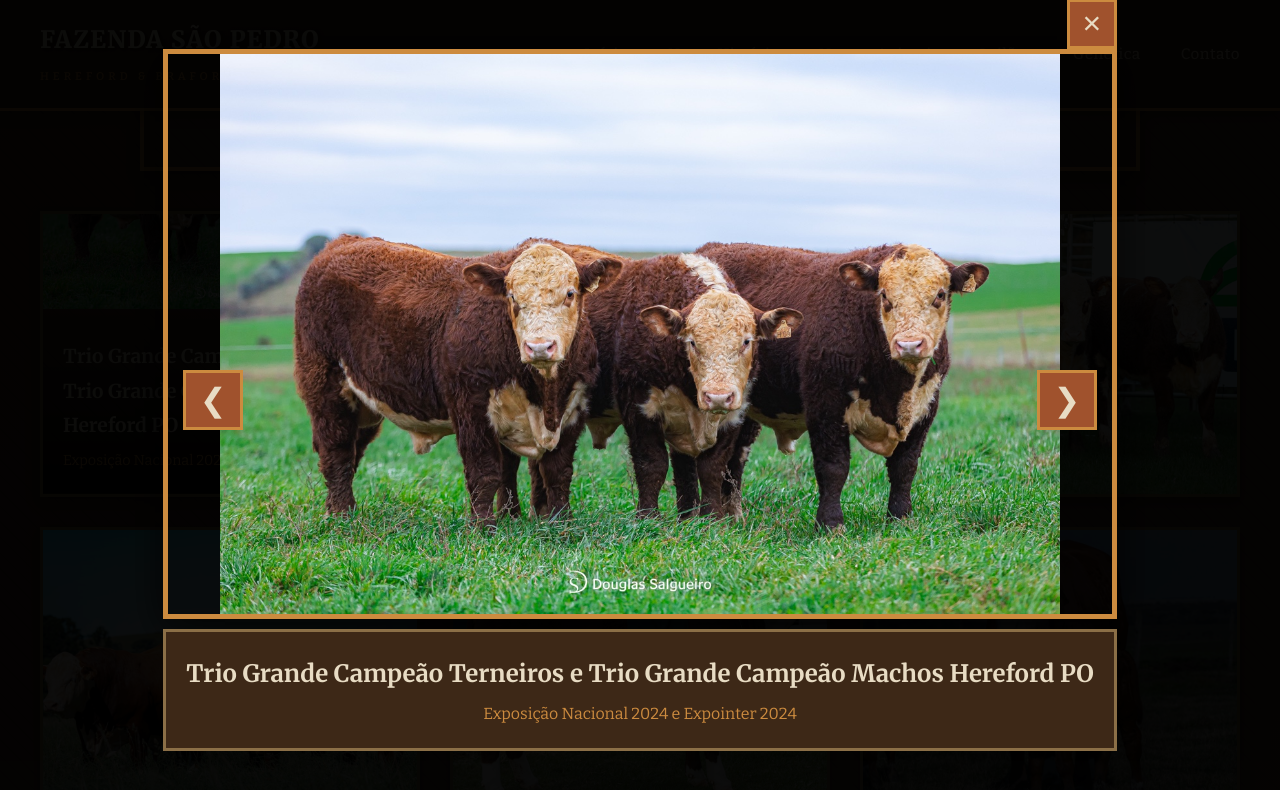
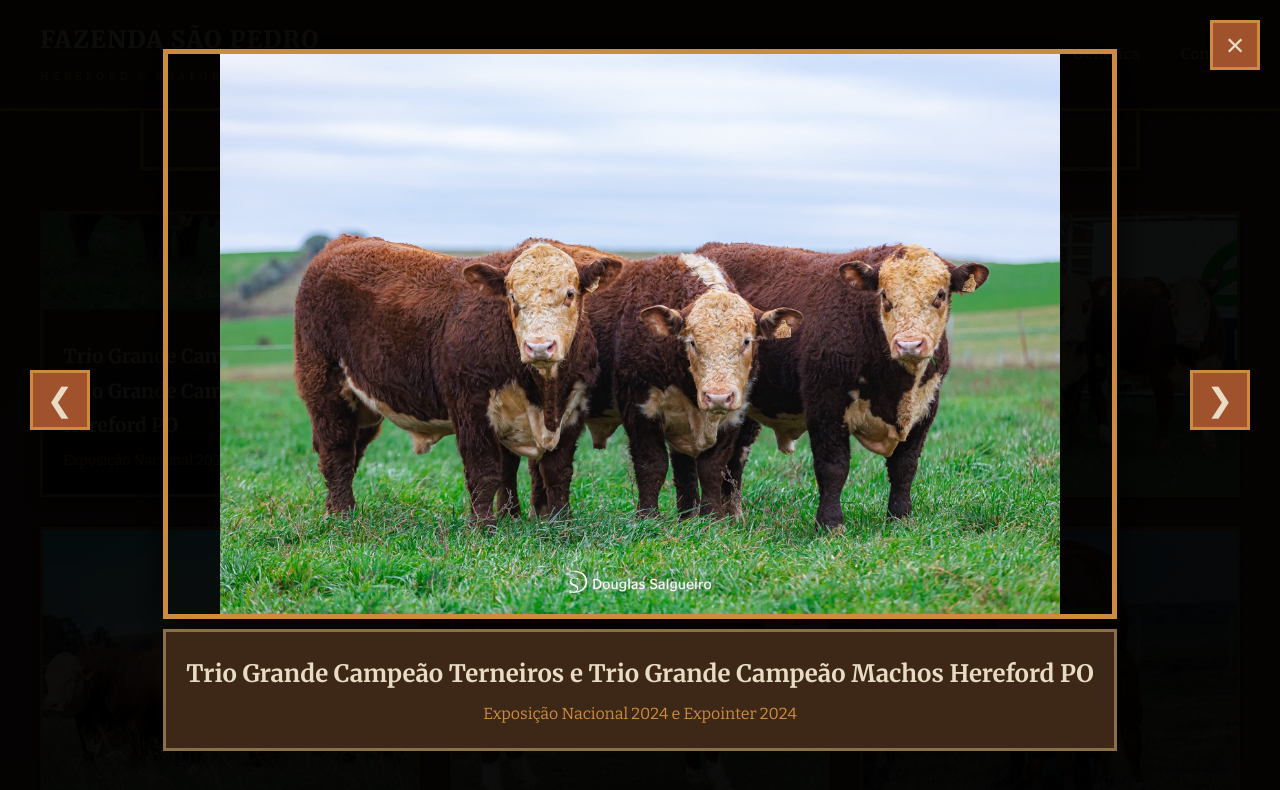
Before and after one commit to phdibi/sitesaopedro, a website: page index.html in a window 1280 px wide. Both pictures are taken after a click on the element 230 px from the left and 4208 px from the top of the page. Shown: the part 3808-4598 px from the top of the page. Drawn offline with nearby package versions, Linux system fonts and the light colour scheme.

Commit message:
up indez claude

```diff
--- a/index.html
+++ b/index.html
@@ -1207,8 +1207,8 @@
 
         .lightbox-close {
             position: absolute;
-            top: -50px;
-            right: 0;
+            top: 20px;
+            right: 20px;
             background: var(--ferrugem);
             color: var(--papel-kraft);
             border: none;
@@ -1218,6 +1218,7 @@
             cursor: pointer;
             transition: background 0.3s ease;
             border: 3px solid var(--ocre-queimado);
+            z-index: 10;
         }
 
         .lightbox-close:hover {
@@ -1236,6 +1237,7 @@
             font-size: 2rem;
             cursor: pointer;
             transition: background 0.3s ease;
+            z-index: 10;
         }
 
         .lightbox-nav:hover {
@@ -1243,11 +1245,11 @@
         }
 
         .lightbox-prev {
-            left: 20px;
+            left: 30px;
         }
 
         .lightbox-next {
-            right: 20px;
+            right: 30px;
         }
 
         .other-awards-section {
@@ -2975,6 +2977,8 @@
             .footer-links h4 {
                 font-size: 0.85rem;
                 margin-bottom: 12px;
+                margin-left: auto;
+                margin-right: auto;
             }
 
             .footer-links a {
@@ -4043,10 +4047,10 @@
 
     <!-- Lightbox para Galeria -->
     <div id="lightbox" class="lightbox">
+        <button class="lightbox-close" onclick="closeLightbox()">&times;</button>
+        <button class="lightbox-nav lightbox-prev" onclick="changeImage(-1)">&#10094;</button>
+        <button class="lightbox-nav lightbox-next" onclick="changeImage(1)">&#10095;</button>
         <div class="lightbox-content">
-            <button class="lightbox-close" onclick="closeLightbox()">&times;</button>
-            <button class="lightbox-nav lightbox-prev" onclick="changeImage(-1)">&#10094;</button>
-            <button class="lightbox-nav lightbox-next" onclick="changeImage(1)">&#10095;</button>
             <img id="lightbox-img" src="" alt="">
             <div class="lightbox-caption">
                 <h3 id="lightbox-title"></h3>
```
